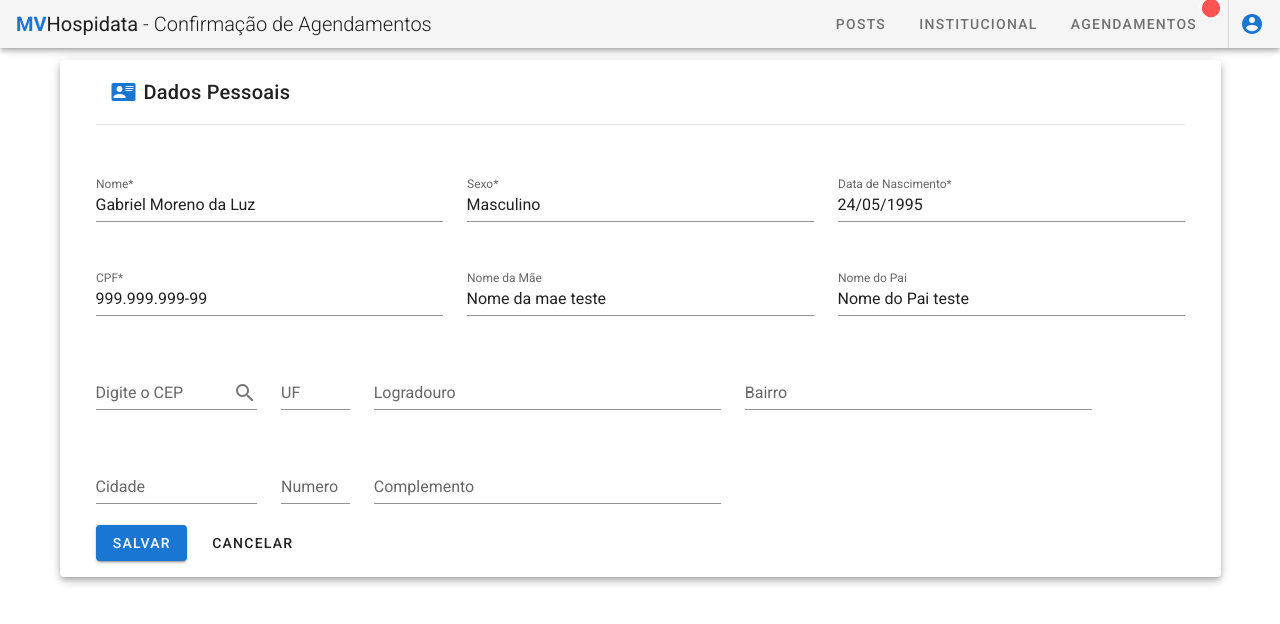
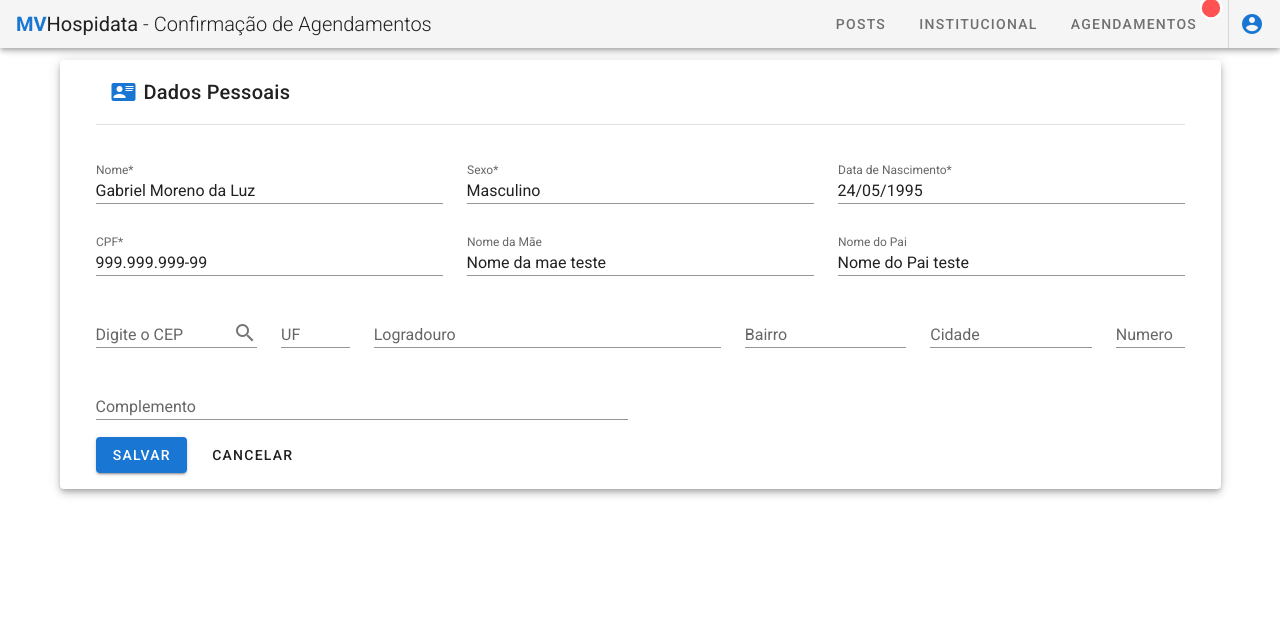
Before and after one commit to gabrielsw1/confirmacaoagendamento, a Vue app: page /perfil in a window 1280 px wide. Shown: the top 624 px of the page. Built offline with nearby package versions, Linux system fonts and the light colour scheme.

Commit message:
Conclusao

```diff
--- a/app/Agendamentos/agendamentos.js
+++ b/app/Agendamentos/agendamentos.js
@@ -35,7 +35,7 @@ router.get('/consultaAgendamentos', (req, res) => {
                         h.id_hospital = ag.cod_hospital
                     LEFT JOIN endereco_sigh.logradouros l ON
                         l.id_logradouro = h.cod_logradouro
-                    LEFT JOIN sigh.procedimentos proc ON
+                    INNER JOIN sigh.procedimentos proc ON
                         proc.id_procedimento = agend.cod_procedimento limit 10
                     `) //nao esquecer de mudar o left do procedimento para INNER
             res.status(200).json(agendamentos.rows)
--- a/src/components/Agendamentos.vue
+++ b/src/components/Agendamentos.vue
@@ -1,44 +1,28 @@
 <template>
   <v-row>
-    <v-col
-      v-for="(item, id) in agendamentos"
-      :key="id"
-      xl="2"
-      lg="4"
-      md="6"
-      sm="12"
-    >
+    <v-col v-for="(item, id) in agendamentos" :key="id" xl="2" lg="4" md="6" sm="12">
       <v-card elevation="6" class="mb-3">
         <v-toolbar dark dense flat color="primary" height="30%">
-          <v-checkbox
-            :key="item.idAgendamento"
-            :value="item.idAgendamento"
-            v-model="selected"
-            class="mt-5"
-          ></v-checkbox>
+          <v-checkbox :key="item.idAgendamento" :value="item.idAgendamento" v-model="selected" class="mt-5">
+          </v-checkbox>
           {{ item.descrProcedimento }}
         </v-toolbar>
         <v-card-text>
           <v-row>
             <v-col lg="6" md="8" sm="12" class="ma-0 pa-1">
-              <span class="font-weight-bold"> Data: </span
-              >{{ item.dtAgendamento || "Não Informada" }}
+              <span class="font-weight-bold"> Data: </span>{{ item.dtAgendamento || "Não Informada" }}
             </v-col>
             <v-col lg="6" md="8" sm="12" class="ma-0 pa-1">
-              <span class="font-weight-bold"> Hora: </span
-              >{{ item.hrAgendamento || "Não Informada" }}
+              <span class="font-weight-bold"> Hora: </span>{{ item.hrAgendamento || "Não Informada" }}
             </v-col>
             <v-col lg="12" md="12" sm="12" class="ma-0 pa-1">
-              <span class="font-weight-bold"> Médico: </span
-              >{{ item.nmPrestador || "Não Informado" }}
+              <span class="font-weight-bold"> Médico: </span>{{ item.nmPrestador || "Não Informado" }}
             </v-col>
             <v-col lg="12" md="12" sm="12" class="ma-0 pa-1">
-              <span class="font-weight-bold"> Instituição: </span
-              >{{ item.nmHospital || "Não Informado" }}
+              <span class="font-weight-bold"> Instituição: </span>{{ item.nmHospital || "Não Informado" }}
             </v-col>
             <v-col lg="12" md="12" sm="12" class="ma-0 pa-1">
-              <span class="font-weight-bold"> Endereço: </span
-              >{{ item.logradouro || "Não Informado" }}
+              <span class="font-weight-bold"> Endereço: </span>{{ item.logradouro || "Não Informado" }}
             </v-col>
           </v-row>
         </v-card-text>
@@ -61,6 +45,9 @@ export default {
         this.$store.commit("agendamentosSelecionados", newValue);
       },
     },
+    mounted() {
+      this.selected = [];
+    },
   };
 </script>
 
--- a/src/components/ConfirmacaoAgendamento.vue
+++ b/src/components/ConfirmacaoAgendamento.vue
@@ -3,14 +3,11 @@
     <v-col>
       <v-row justify="center">
         <v-expansion-panels popout inset>
-          <v-expansion-panel
-            v-for="(item, i) in retornaAgendamentosSelecionados"
-            :key="i"
-          >
+          <v-expansion-panel v-for="(item, i) in retornaAgendamentosSelecionados" :key="i">
             <v-expansion-panel-header>
               <v-row>
                 <v-col>
-                  <span><b>Procedimento:</b>{{ item.descrProcedimento }}</span>
+                  <span><b>{{ i + 1 }} - Procedimento:</b>{{ item.descrProcedimento }}</span>
                 </v-col>
                 <v-col>
                   <span> <b>Data:</b>{{ item.dtAgendamento }}</span>
@@ -23,7 +20,7 @@
             <v-expansion-panel-content>
               <v-row>
                 <v-col lg="6" md="8" sm="12">
-                  <b>Convenio:</b> {{ item.nmConvenio || "Nao informado" }}
+                  <b>Convênio:</b> {{ item.nmConvenio || "Nao informado" }}
                 </v-col>
                 <v-col lg="6" md="8" sm="12">
                   <b>Categoria:</b> {{ item.nmCategoria || "Nao informada" }}
@@ -35,7 +32,7 @@
                   <b>Instituicao:</b> {{ item.nmHospital || "Nao informado" }}
                 </v-col>
                 <v-col lg="6" md="8" sm="12">
-                  <b>Observacoes:</b>
+                  <b>Observacões:</b>
                   {{ item.observacaoAgendamento || "Nao ha observacoes" }}
                 </v-col>
               </v-row>
@@ -48,7 +45,9 @@
 </template>
 
 <script>
-import { mapGetters } from "vuex";
+  import {
+    mapGetters
+  } from "vuex";
   export default {
     data() {
       return {};
--- a/src/components/DadosPessoais.vue
+++ b/src/components/DadosPessoais.vue
@@ -2,87 +2,49 @@
   <v-main>
     <v-row>
       <v-col cols="12" lg="4" md="8" sm="12">
-        <v-text-field
-          v-model="perfil.nome"
-          label="Nome*"
-          required
-        ></v-text-field>
+        <v-text-field dense v-model="perfil.nome" label="Nome*" required></v-text-field>
       </v-col>
       <v-col cols="12" lg="4" md="8" sm="12">
-        <v-text-field v-model="perfil.sexo" label="Sexo*"></v-text-field>
+        <v-text-field v-model="perfil.sexo" label="Sexo*" dense></v-text-field>
       </v-col>
       <v-col cols="12" lg="4" md="8" sm="12">
-        <v-text-field
-          cols="12"
-          v-model="perfil.dtNascimento"
-          label="Data de Nascimento*"
-        ></v-text-field>
+        <v-text-field cols="12" v-model="perfil.dtNascimento" label="Data de Nascimento*" dense></v-text-field>
       </v-col>
       <v-col cols="12" lg="4" md="8" sm="12">
-        <v-text-field
-          readonly
-          :value="perfil.cpf | CPF"
-          label="CPF*"
-        ></v-text-field>
+        <v-text-field readonly :value="perfil.cpf | CPF" label="CPF*" dense></v-text-field>
       </v-col>
       <v-col cols="12" lg="4" md="8" sm="12">
-        <v-text-field v-model="perfil.mae" label="Nome da Mãe"></v-text-field>
+        <v-text-field v-model="perfil.mae" label="Nome da Mãe" dense></v-text-field>
       </v-col>
       <v-col cols="12" lg="4" md="8" sm="12">
-        <v-text-field v-model="perfil.pai" label="Nome do Pai"></v-text-field>
+        <v-text-field v-model="perfil.pai" label="Nome do Pai" dense></v-text-field>
       </v-col>
     </v-row>
     <v-row>
       <v-col cols="12" lg="2" md="8" sm="12">
-        <v-text-field
-          append-icon="mdi-magnify"
-          v-model="perfil.endereco.cep"
-          label="Digite o CEP"
-          @click:append="buscaEndereco(perfil.endereco.cep)"
-        ></v-text-field>
+        <v-text-field append-icon="mdi-magnify" v-model="perfil.endereco.cep" label="Digite o CEP"
+          @click:append="buscaEndereco(perfil.endereco.cep)" dense></v-text-field>
       </v-col>
       <v-col cols="12" lg="1" md="4" sm="12">
-        <v-text-field v-model="perfil.endereco.uf" label="UF"></v-text-field>
+        <v-text-field v-model="perfil.endereco.uf" label="UF" dense></v-text-field>
       </v-col>
       <v-col cols="12" lg="4" md="8" sm="12">
-        <v-text-field
-          v-model="perfil.endereco.end"
-          label="Logradouro"
-        ></v-text-field>
+        <v-text-field v-model="perfil.endereco.end" label="Logradouro" dense></v-text-field>
       </v-col>
-      <v-col cols="12" lg="4" md="8" sm="12">
-        <v-text-field
-          v-model="perfil.endereco.bairro"
-          label="Bairro"
-        ></v-text-field>
+      <v-col cols="12" lg="2" md="4" sm="12">
+        <v-text-field v-model="perfil.endereco.bairro" label="Bairro" dense></v-text-field>
       </v-col>
       <v-col cols="12" lg="2" md="8" sm="12">
-        <v-text-field
-          v-model="perfil.endereco.cidade"
-          label="Cidade"
-        ></v-text-field>
+        <v-text-field v-model="perfil.endereco.cidade" label="Cidade" dense></v-text-field>
       </v-col>
       <v-col cols="12" lg="1" md="8" sm="12">
-        <v-text-field
-          v-model="perfil.endereco.numero"
-          label="Numero"
-        ></v-text-field>
+        <v-text-field v-model="perfil.endereco.numero" label="Numero" dense></v-text-field>
       </v-col>
-      <v-col cols="12" lg="4" md="8" sm="12">
-        <v-text-field
-          v-model="perfil.endereco.complemento"
-          label="Complemento"
-          placeholder="Ex.: apto 101"
-        ></v-text-field>
+      <v-col cols="12" lg="6" md="8" sm="12">
+        <v-text-field v-model="perfil.endereco.complemento" label="Complemento" placeholder="Ex.: apto 101" dense>
+        </v-text-field>
       </v-col>
     </v-row>
-    <v-alert
-      border="right"
-      type="error"
-      :value="alert"
-      max-width="40%"
-      >Nao foi possivel encontrar o CEP informado</v-alert
-    >
     <v-overlay :value="loading">
       <v-progress-circular indeterminate color="primary"></v-progress-circular>
     </v-overlay>
@@ -90,7 +52,10 @@
 </template>
 
 <script>
-import { mapActions, mapGetters } from "vuex";
+  import {
+    mapActions,
+    mapGetters
+  } from "vuex";
 
   export default {
     data() {
```
Also changed, not shown: src/components/Perfil.vue (+7 -5 lines), src/components/Stepper.vue (+74 -22 lines), src/store/index.js (+9 -3 lines). Lines whose indentation alone changed are shown as unchanged.
